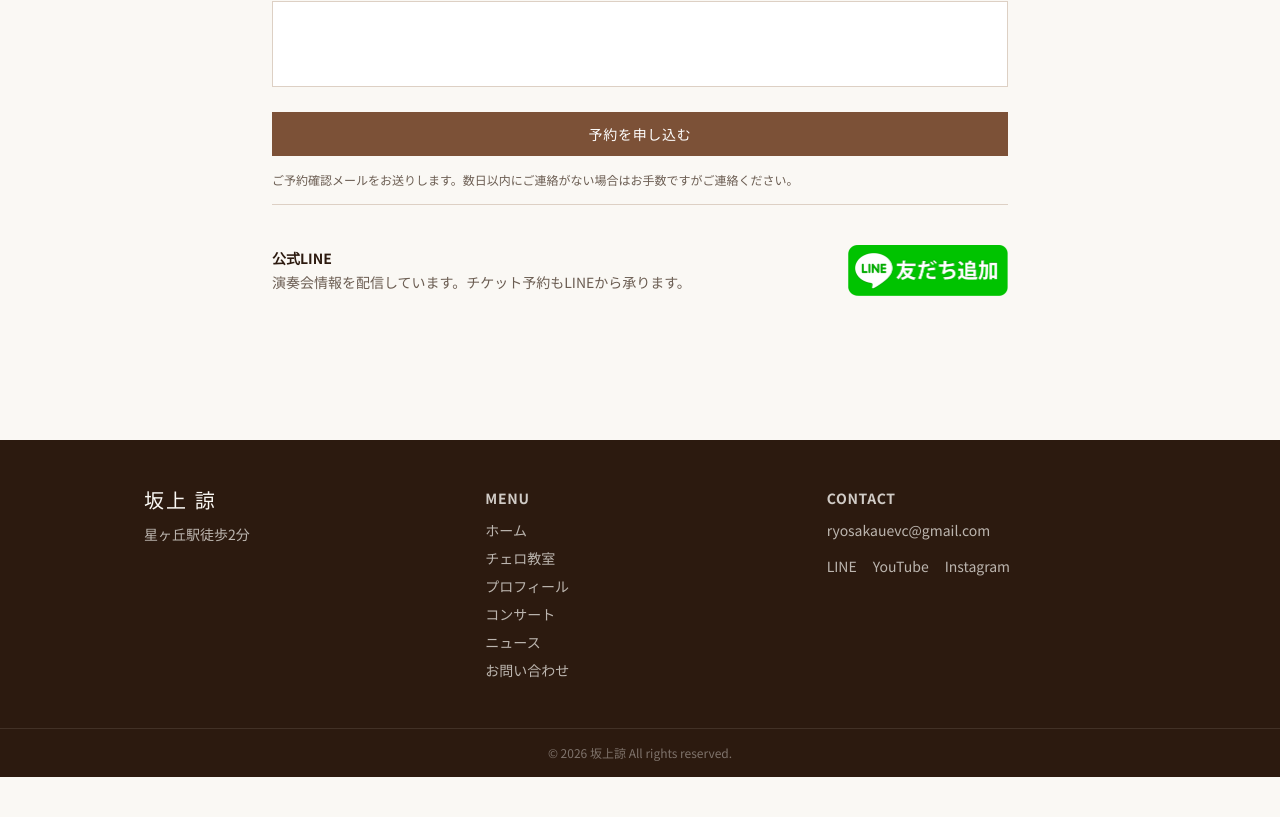
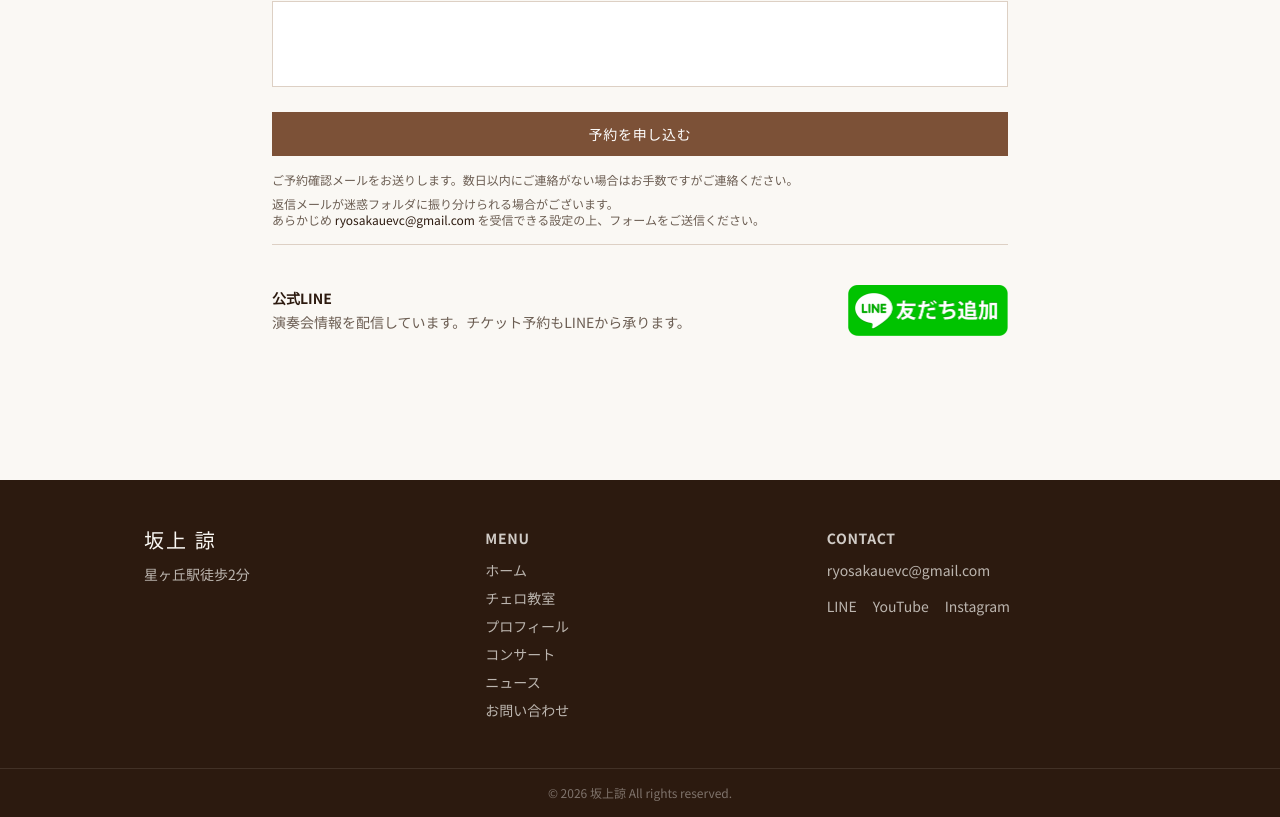
Before and after one commit to srlcvc/ryosakaue-website, a Next.js app: page /contact in a window 1280 px wide. Shown: the part 1627-2444 px from the top of the page. Before the commit the page ends 2404 px from the top, so only its background shows below. Built offline with nearby package versions, Linux system fonts and the light colour scheme.

Commit message:
予約フォームに迷惑フォルダ注意書きを追加
Co-Authored-By: Claude Sonnet 4.6 <noreply@anthropic.com>

```diff
--- a/app/contact/page.tsx
+++ b/app/contact/page.tsx
@@ -107,6 +107,10 @@ export default function ContactPage() {
           <p className="text-xs text-muted mt-4">
             ご予約確認メールをお送りします。数日以内にご連絡がない場合はお手数ですがご連絡ください。
           </p>
+          <p className="text-xs text-muted mt-2">
+            返信メールが迷惑フォルダに振り分けられる場合がございます。<br />
+            あらかじめ <span className="text-warm-text">ryosakauevc@gmail.com</span> を受信できる設定の上、フォームをご送信ください。
+          </p>
         </div>
 
         {/* LINE info */}
```
